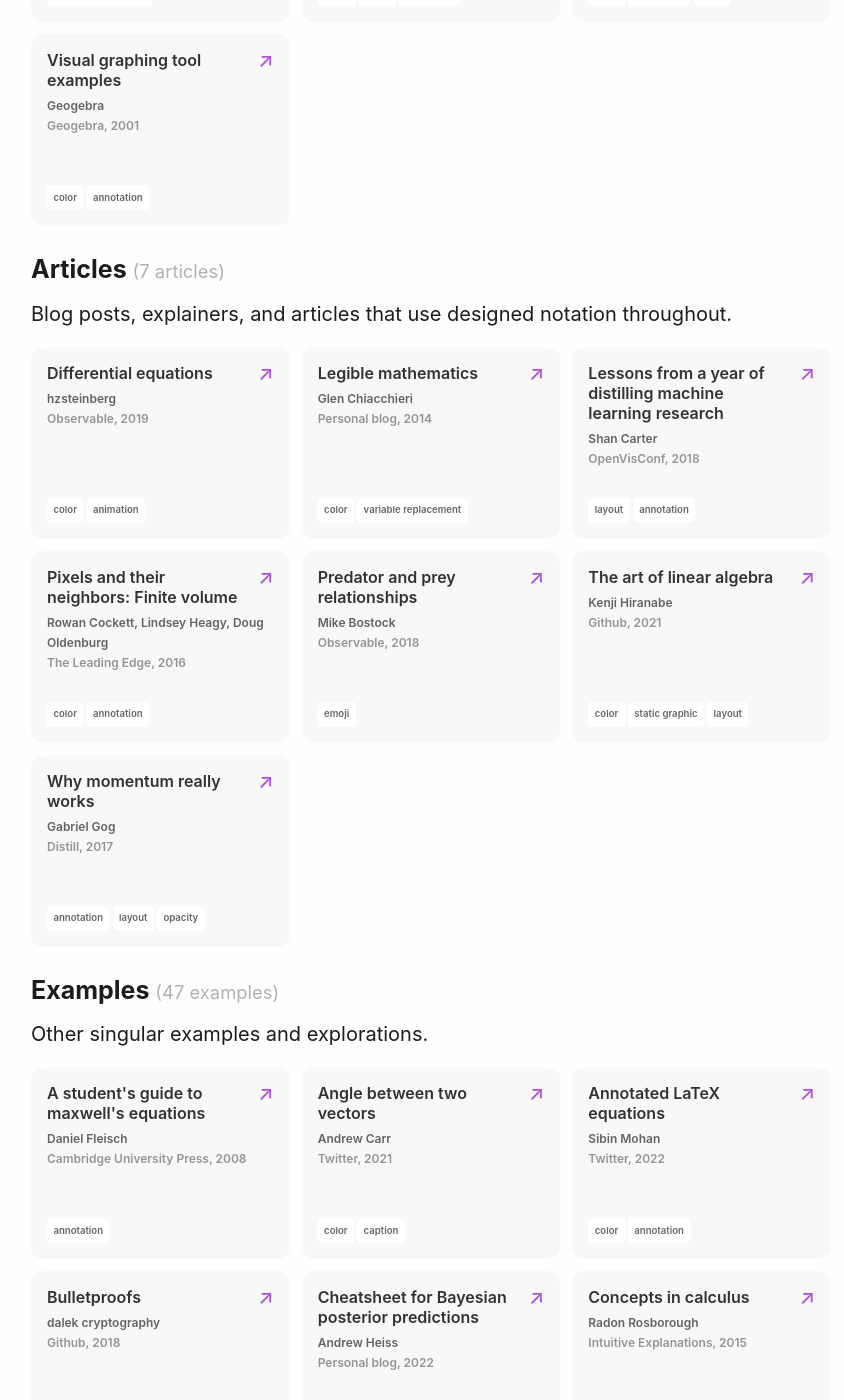
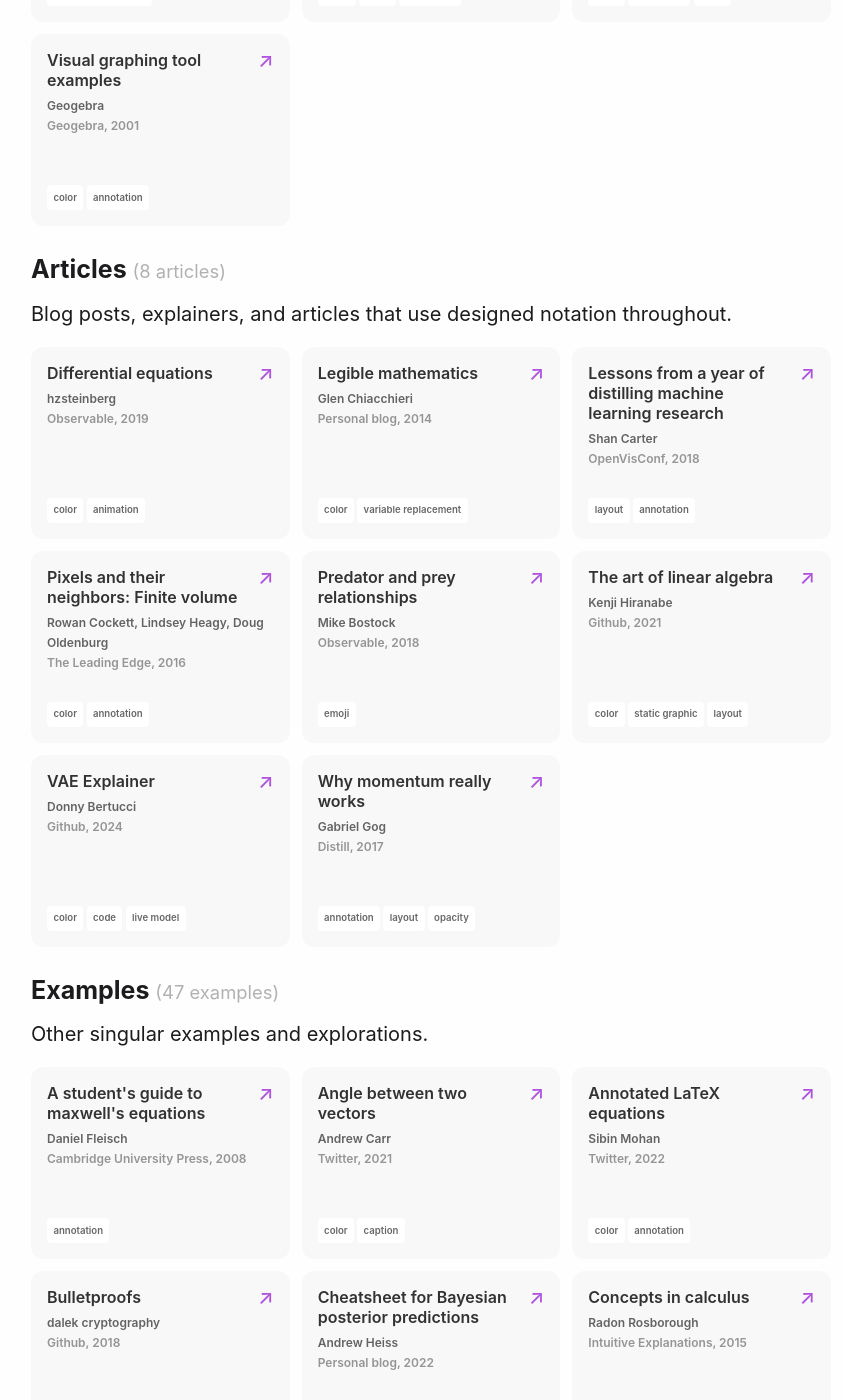
Before and after one commit to fredhohman/awesome-mathematical-notation-design, a Jekyll site: the page built from index.md, in a window 1280 px wide and 1400 px high, scrolled down 1647 px. Shown: the whole window, without its empty margins (209-1053 px from the left). Built offline with Jekyll 4.4.1, drawn with Linux system fonts in a browser that asks for light colours.

Commit message:
fix: #30 add VAE explainer

```diff
--- a/_data/examples.yaml
+++ b/_data/examples.yaml
@@ -648,3 +648,14 @@
     - color
     - static graphic
     - layout
+
+- title: "VAE Explainer"
+  author: Donny Bertucci
+  publication: Github
+  year: 2024
+  link: https://xnought.github.io/vae-explainer/
+  type: article
+  tags:
+    - color
+    - code
+    - live model
```
